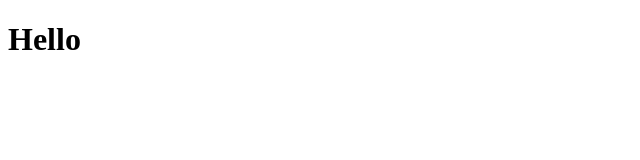
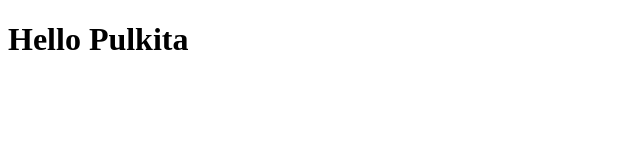
Before and after one commit to Pulkita23/pulkita, a plain HTML site: page index.html in a window 1280 px wide. Shown: the whole page, without its empty margins (0-640 px from the left). Drawn offline with Linux system fonts and the light colour scheme.

Commit message:
Restored Changes from Stash

```diff
--- a/index.html
+++ b/index.html
@@ -6,6 +6,6 @@
     <title>Hello</title>
 </head>
 <body>
-    <h1>Hello</h1>
+    <h1>Hello Pulkita</h1>
 </body>
 </html>
```
